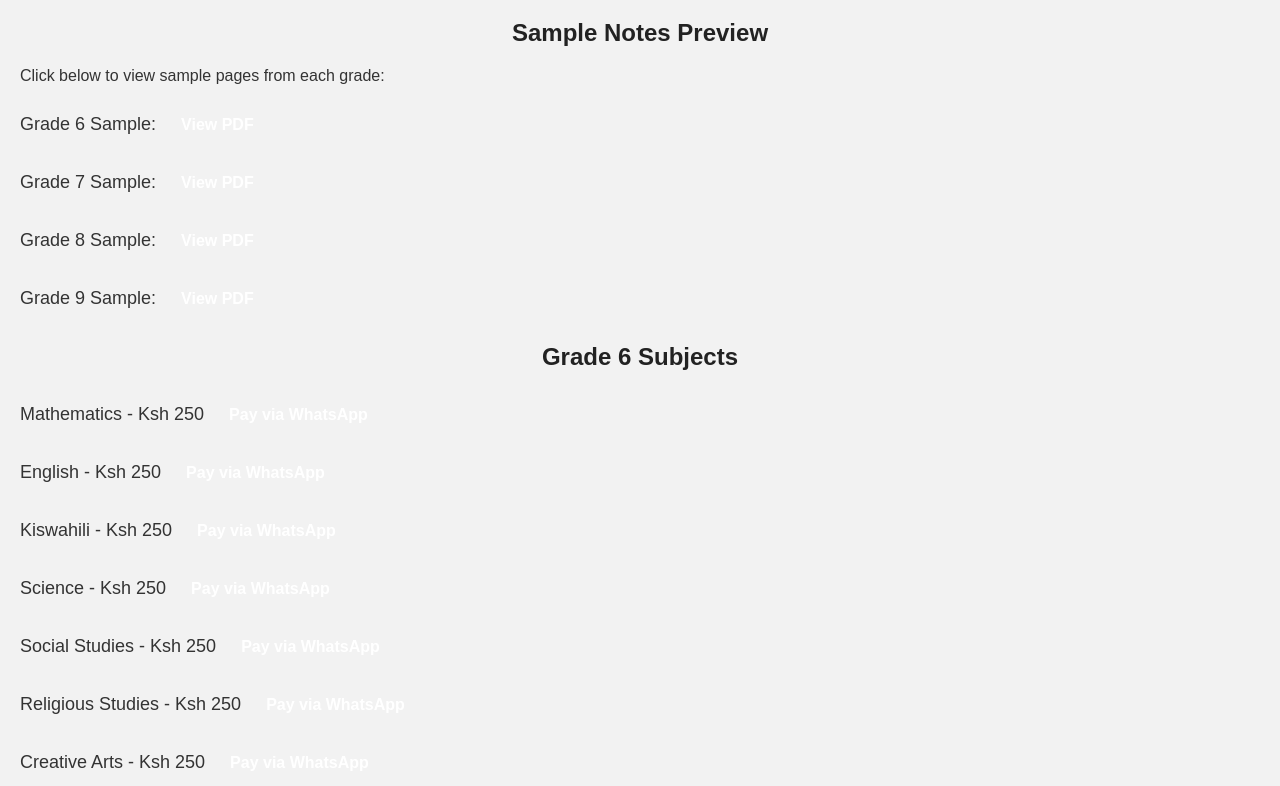
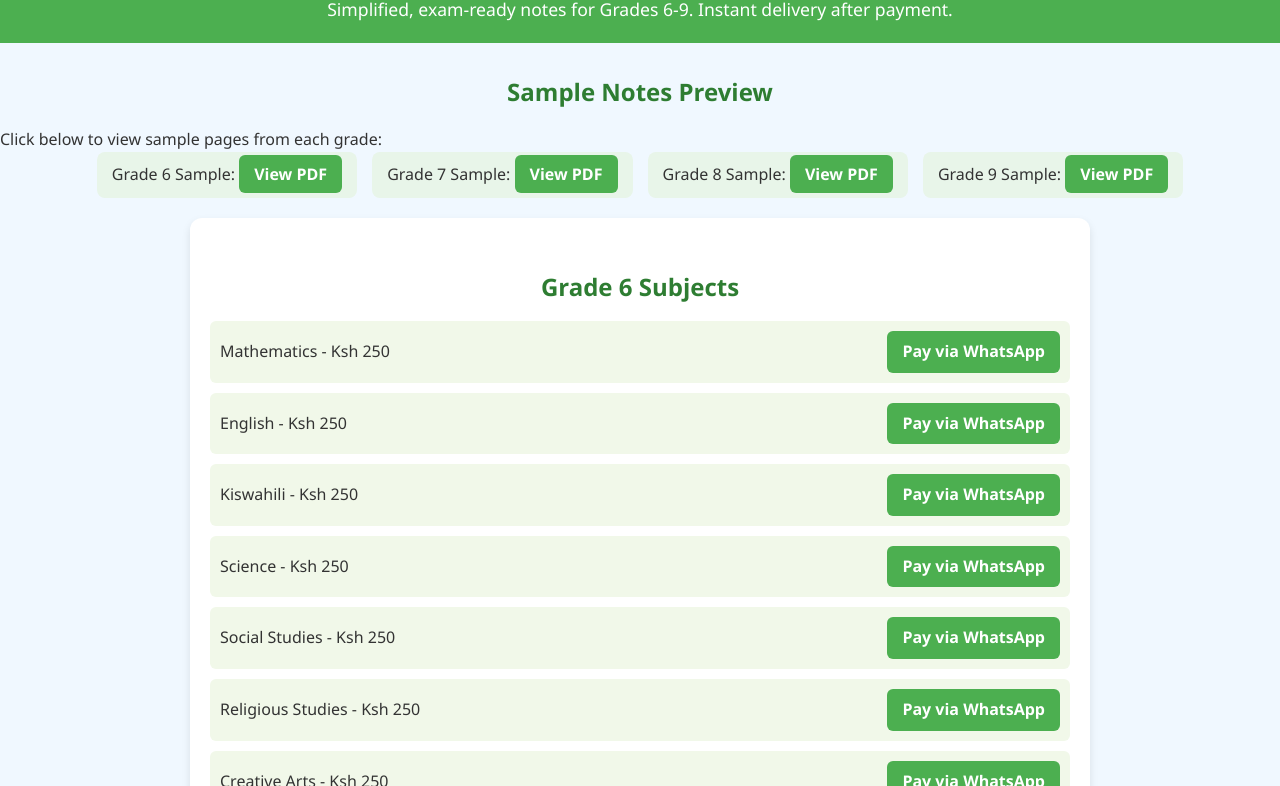
Before and after one commit to babyturpin/CBC-NOTES, a plain HTML site: page index.html in a window 1280 px wide. Shown: the part 99-885 px from the top of the page. Drawn offline with Linux system fonts and the light colour scheme.

Commit message:
Update style.css

```diff
--- a/style.css
+++ b/style.css
@@ -1,80 +1,137 @@
-/* GENERAL STYLING */
-body {
-    font-family: Arial, sans-serif;
-    background-color: #f2f2f2;
-    color: #333;
-    margin: 0;
-    padding: 0 20px;
+/* --------------------- Reset & Basic --------------------- */
+* {
+  margin: 0;
+  padding: 0;
+  box-sizing: border-box;
+  font-family: 'Segoe UI', Tahoma, Geneva, Verdana, sans-serif;
 }
 
-h1, h2 {
-    text-align: center;
-    color: #222;
+body {
+  background-color: #f0f8ff; /* light blue background for friendly look */
+  color: #333;
+  line-height: 1.6;
 }
 
-ul {
-    list-style: none;
-    padding: 0;
+/* --------------------- Header --------------------- */
+header {
+  background-color: #4caf50; /* green */
+  color: white;
+  text-align: center;
+  padding: 20px;
 }
 
-li {
-    margin: 10px 0;
-    font-size: 18px;
+header h1 {
+  font-size: 2.5rem;
+  margin-bottom: 10px;
 }
 
-/* BUTTONS */
-.button {
-    display: inline-block;
-    padding: 10px 20px;
-    margin: 5px 5px 5px 0;
-    font-size: 16px;
-    font-weight: bold;
-    color: white;
-    text-decoration: none;
-    border-radius: 8px;
-    transition: transform 0.2s, opacity 0.3s;
+header p {
+  font-size: 1.1rem;
 }
 
-/* Hover effect */
-.button:hover {
-    transform: scale(1.05);
-    opacity: 0.9;
+/* --------------------- Section Titles --------------------- */
+h2 {
+  color: #2e7d32; /* darker green */
+  margin-top: 30px;
+  margin-bottom: 15px;
+  text-align: center;
 }
 
-/* COLORS PER SUBJECT */
-.button-math { background-color: #FF5733; }       /* Orange-Red */
-.button-english { background-color: #33A1FF; }    /* Blue */
-.button-kiswahili { background-color: #33FF57; }  /* Green */
-.button-science { background-color: #FF33A8; }    /* Pink */
-.button-social { background-color: #FFB733; }     /* Yellow-Orange */
-.button-religious { background-color: #8D33FF; }  /* Purple */
-.button-creative { background-color: #33FFF0; }   /* Aqua */
-.button-homescience { background-color: #FF8C33; }/* Dark Orange */
-.button-ict { background-color: #3380FF; }        /* Deep Blue */
-.button-lifeskills { background-color: #33FF8C; } /* Light Green */
-.button-bundle { background-color: #FF3333; }     /* Bright Red */
-
-/* LINKS AND FOOTER */
-a {
-    text-decoration: none;
+/* --------------------- Preview Section --------------------- */
+.preview ul {
+  list-style-type: none;
+  display: flex;
+  justify-content: center;
+  flex-wrap: wrap;
+  gap: 15px;
+  margin-bottom: 20px;
 }
 
-footer {
-    text-align: center;
-    padding: 20px 0;
-    color: #555;
-    font-size: 14px;
-    margin-top: 40px;
-    border-top: 1px solid #ccc;
+.preview li {
+  background-color: #e8f5e9; /* light green */
+  padding: 10px 15px;
+  border-radius: 8px;
+  text-align: center;
 }
 
-/* RESPONSIVE */
-@media (max-width: 600px) {
-    body {
-        padding: 0 10px;
-    }
-    .button {
-        font-size: 14px;
-        padding: 8px 16px;
-    }
+/* --------------------- Grades & Subjects --------------------- */
+.grade-section {
+  margin: 20px auto;
+  max-width: 900px;
+  background-color: #ffffff;
+  padding: 20px;
+  border-radius: 12px;
+  box-shadow: 0 4px 8px rgba(0,0,0,0.1);
 }
+
+.grade-section ul {
+  list-style-type: none;
+}
+
+.grade-section li {
+  margin: 10px 0;
+  display: flex;
+  justify-content: space-between;
+  flex-wrap: wrap;
+  align-items: center;
+  background-color: #f1f8e9; /* subtle green */
+  padding: 10px;
+  border-radius: 6px;
+}
+
+.grade-section li:hover {
+  background-color: #dcedc8; /* slightly darker on hover */
+}
+
+/* --------------------- Buttons --------------------- */
+.button {
+  text-decoration: none;
+  color: white;
+  background-color: #4caf50;
+  padding: 8px 15px;
+  border-radius: 6px;
+  transition: 0.3s;
+  font-weight: bold;
+}
+
+.button:hover {
+  background-color: #388e3c;
+}
+
+/* --------------------- Payment Info --------------------- */
+.payment-info {
+  max-width: 900px;
+  margin: 30px auto;
+  background-color: #fff3e0; /* soft orange */
+  padding: 20px;
+  border-radius: 12px;
+  text-align: left;
+  box-shadow: 0 4px 8px rgba(0,0,0,0.1);
+}
+
+.payment-info ol {
+  margin-left: 20px;
+  padding-left: 10px;
+}
+
+/* --------------------- Footer --------------------- */
+footer {
+  background-color: #2e7d32;
+  color: white;
+  text-align: center;
+  padding: 15px;
+  margin-top: 40px;
+}
+
+/* --------------------- Responsive --------------------- */
+@media (max-width: 768px) {
+  .preview ul {
+    flex-direction: column;
+    align-items: center;
+  }
+
+  .grade-section li {
+    flex-direction: column;
+    align-items: flex-start;
+  }
+}
```
